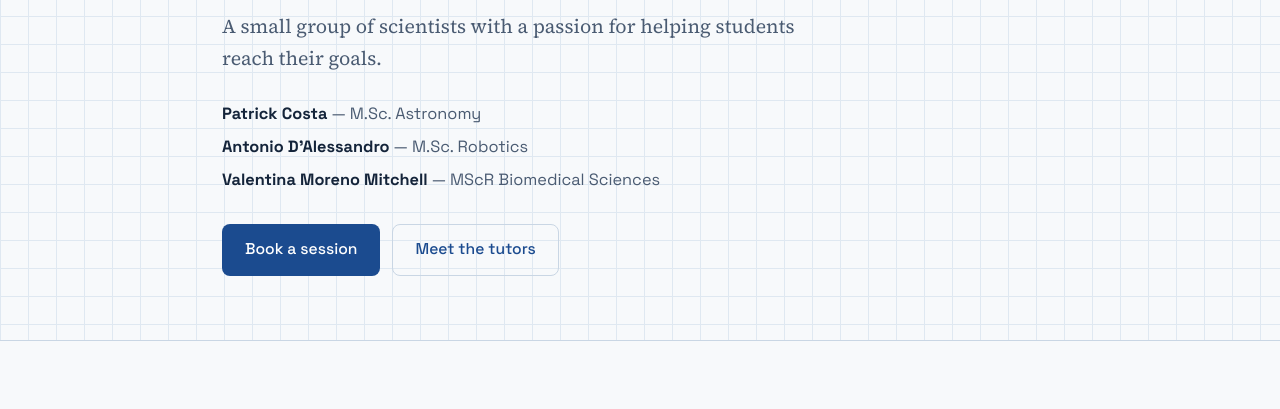
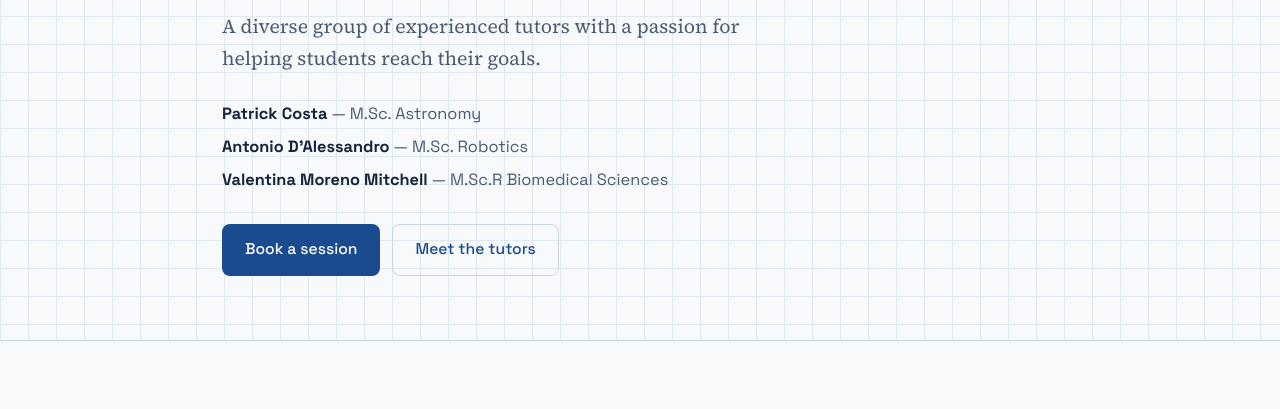
Before and after one commit to PCostaUW/tutoring, a plain HTML site: page index.html in a window 1280 px wide. Shown: the part 247-656 px from the top of the page. Drawn offline with Linux system fonts and the light colour scheme.

Commit message:
fixed tagline

```diff
--- a/index.html
+++ b/index.html
@@ -345,7 +345,7 @@ footer a{ color:var(--ink-soft); }
     <div class="wrap">
       <p class="eyebrow">Math · Physics · Engineering · Chemistry · Biology · SAT</p>
       <h1><span data-bind="companyName">Calibrated Tutoring</span></h1>
-      <p class="lede">A small group of scientists with a passion for helping students reach their goals. </p>
+      <p class="lede">A diverse group of experienced tutors with a passion for helping students reach their goals. </p>
       <div class="tutor-line" id="heroTutors"><!-- populated from CONFIG --></div>
       <div class="hero-ctas">
         <a class="btn btn-primary" href="#/book">Book a session</a>
@@ -683,7 +683,7 @@ const CONFIG = {
      {
       id: "valentina",
       name: "Valentina Moreno Mitchell",
-      credential: "MScR Biomedical Sciences",
+      credential: "M.Sc.R Biomedical Sciences",
       photo: "valentina_tutor.jpeg",
       bio: [
          "Hi everyone! I'm Valentina, and I've spent over five years immersed in biology and chemistry, first as a student and now as a researcher. I've always been drawn to the natural sciences, and I look forward to helping other students make these concepts click the way they did for me.",
```
